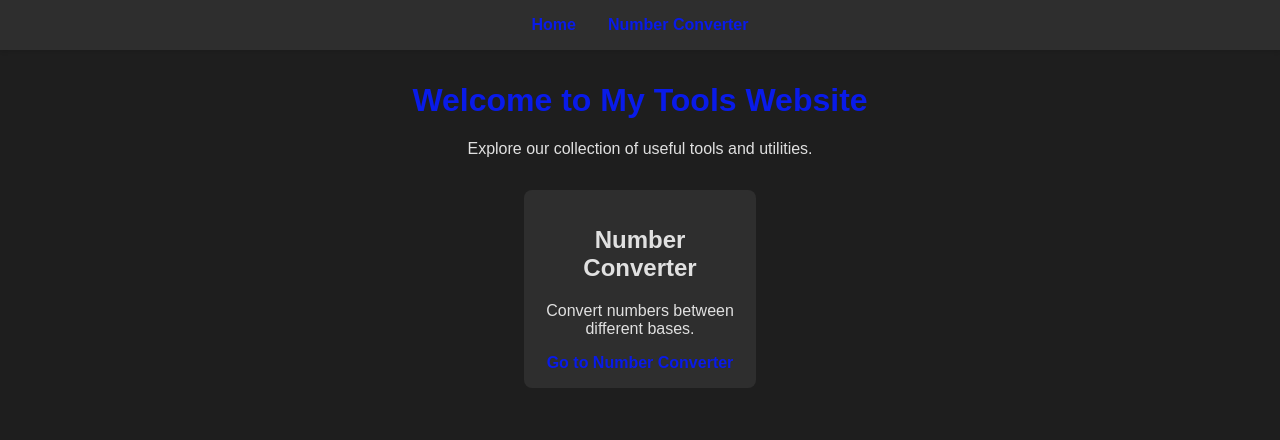
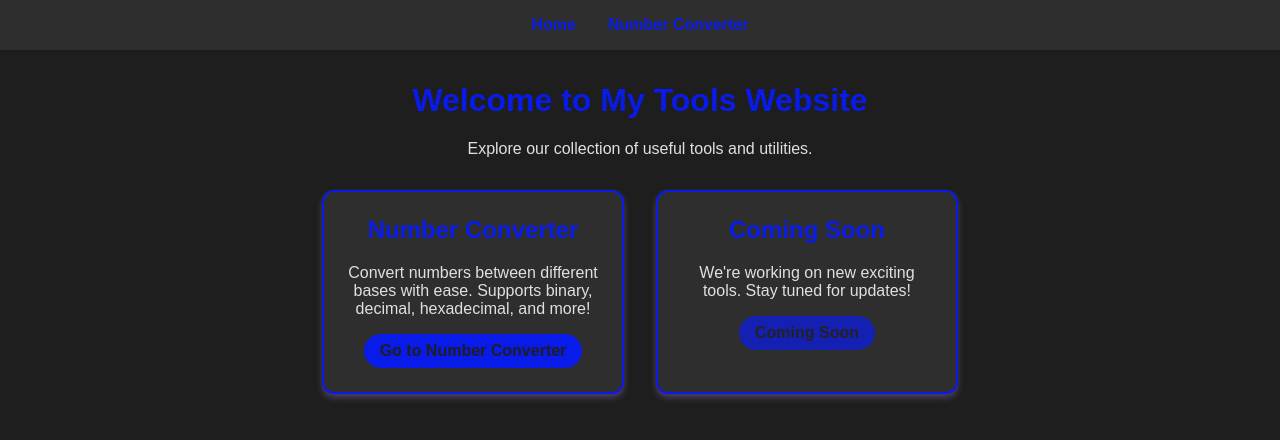
Before and after one commit to ivar-0251/Number-converter, a plain HTML site: page index.html in a window 1280 px wide. Drawn offline with Linux system fonts and the light colour scheme.

Commit message:
Update cards

```diff
--- a/index.html
+++ b/index.html
@@ -12,6 +12,7 @@
             --text-secondary: #1e1e1e;
             --accent-primary: #091be9;
             --accent-secondary: #045ff1;
+            --card-shadow: rgba(187, 134, 252, 0.3);
         }
 
         body {
@@ -52,7 +53,7 @@
         }
 
         .content {
-            max-width: 800px;
+            max-width: 1000px;
             margin: 2rem auto;
             padding: 0 1rem;
             text-align: center;
@@ -66,27 +67,49 @@
             display: flex;
             justify-content: center;
             flex-wrap: wrap;
-            gap: 1rem;
+            gap: 2rem;
             margin-top: 2rem;
         }
 
         .tool-card {
             background-color: var(--bg-secondary);
-            border-radius: 8px;
-            padding: 1rem;
-            width: 200px;
+            border-radius: 12px;
+            padding: 1.5rem;
+            width: 250px;
             text-align: center;
-            transition: transform 0.3s;
+            transition: all 0.3s ease;
+            border: 2px solid var(--accent-primary);
+            box-shadow: 0 4px 6px var(--card-shadow);
         }
 
         .tool-card:hover {
-            transform: translateY(-5px);
+            transform: translateY(-10px) scale(1.05);
+            box-shadow: 0 10px 20px var(--card-shadow);
+        }
+
+        .tool-card h2 {
+            color: var(--accent-primary);
+            margin-top: 0;
+        }
+
+        .tool-card p {
+            margin: 1rem 0;
         }
 
         .tool-card a {
-            color: var(--accent-primary);
+            display: inline-block;
+            color: var(--bg-primary);
+            background-color: var(--accent-primary);
             text-decoration: none;
             font-weight: bold;
+            padding: 0.5rem 1rem;
+            border-radius: 20px;
+            transition: all 0.3s ease;
+        }
+
+        .tool-card a:hover {
+            background-color: var(--accent-secondary);
+            transform: scale(1.1);
         }
     </style>
 </head>
@@ -105,10 +128,15 @@
         <div class="tool-list">
             <div class="tool-card">
                 <h2>Number Converter</h2>
-                <p>Convert numbers between different bases.</p>
+                <p>Convert numbers between different bases with ease. Supports binary, decimal, hexadecimal, and more!</p>
                 <a href="/numbers">Go to Number Converter</a>
             </div>
             <!-- Add more tool cards here as you develop more tools -->
+            <div class="tool-card">
+                <h2>Coming Soon</h2>
+                <p>We're working on new exciting tools. Stay tuned for updates!</p>
+                <a href="#" style="cursor: not-allowed; opacity: 0.7;">Coming Soon</a>
+            </div>
         </div>
     </div>
 </body>
```
